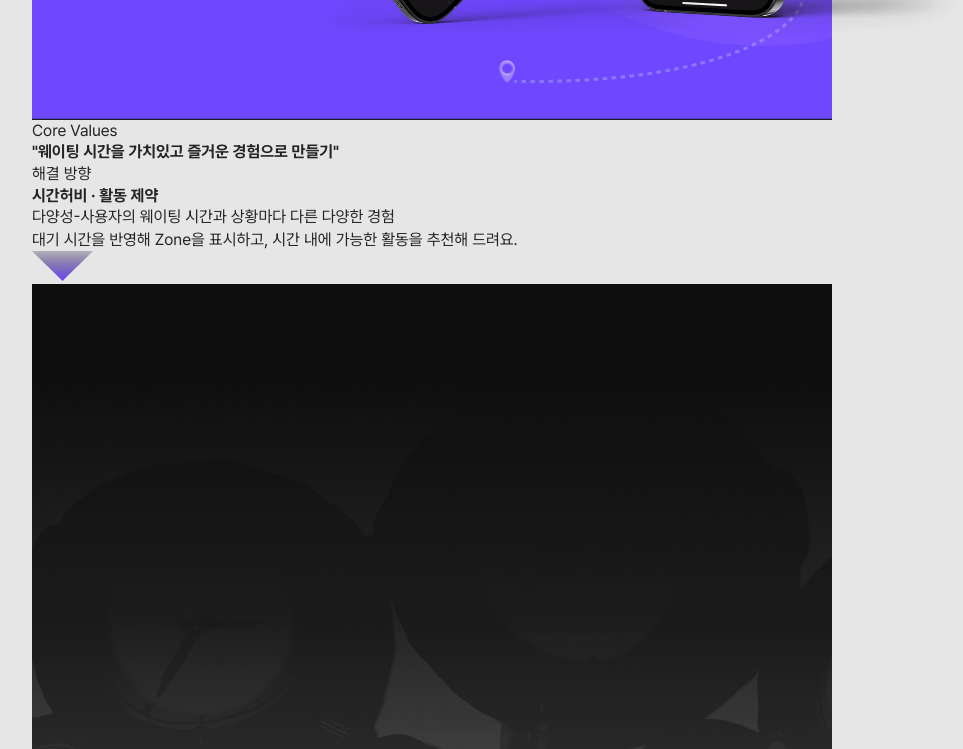
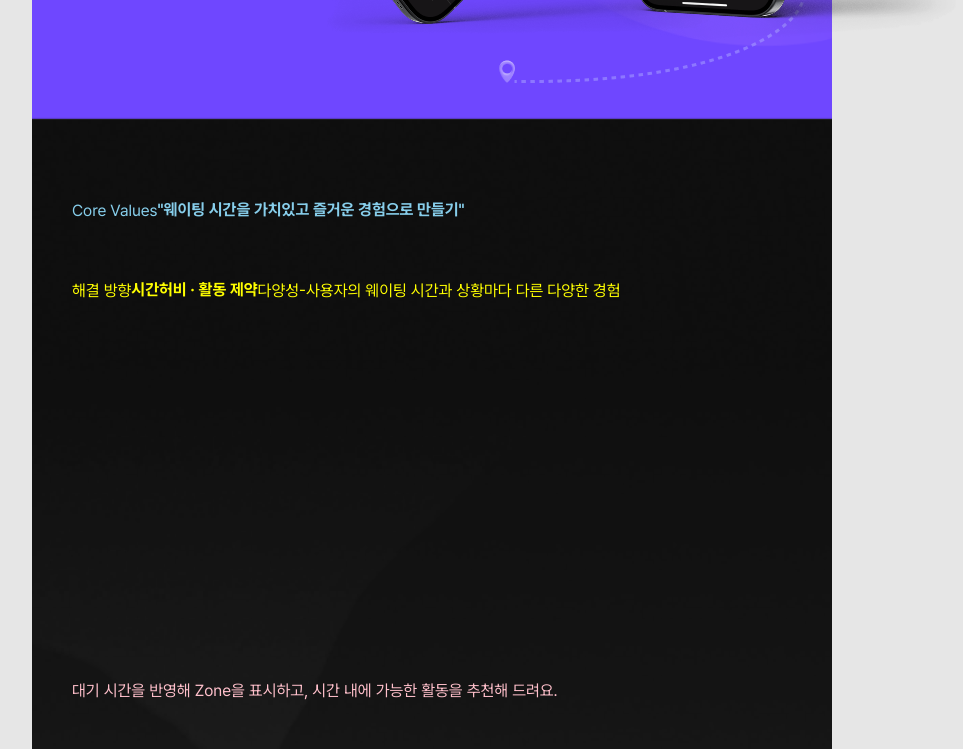
Before and after one commit to hyun2e/waitzone-landing, a React (Vite) app: page / in a window 1280 px wide. Shown: the part 680-1429 px from the top of the page, without its empty margins (208-1171 px from the left). Built offline with nearby package versions, Linux system fonts and the light colour scheme.

Commit message:
메인 Herosection_ea

```diff
--- a/src/sections/CoreValues.jsx
+++ b/src/sections/CoreValues.jsx
@@ -3,36 +3,74 @@ import arrow from "../assets/images/c2_arrow.png";
 import background from "../assets/images/c2_background.png";
 import line from "../assets/images/c2_textbox_line.png";
 import textbook from "../assets/images/c2_textbox.png";
+import styled from "styled-components";
+
+const CoreContainer = styled.div`
+  background-image: url(${background});
+  background-size: cover;
+  background-position: center;
+  width: 100%;
+  min-height: 600px;
+  position: relative;
+  padding: 40px 20px;
+`;
+
+const TopCorevalue = styled.div`
+  display: flex;
+  width: 100%;
+  height: 50px;
+  position: relative;
+  padding: 40px 20px;
+  color: skyblue;
+`;
+
+const MiddleCorevalue = styled.div`
+  display: flex;
+  max-width: 600px;
+  height: 400px;
+  position: relative;
+  padding: 40px 20px;
+  color: yellow;
+`;
+
+const Solution = styled.div`
+  display: flex;
+  max-width: 600px;
+  height: 200px;
+  position: relative;
+  padding: 40px 20px;
+  color: pink;
+`;
 
 const CoreValues = () => {
   return (
-    <div>
+    <CoreContainer>
       {/* Core Values */}
-      <div>
+      <TopCorevalue>
         <p>Core Values</p>
         <h2>"웨이팅 시간을 가치있고 즐거운 경험으로 만들기"</h2>
-      </div>
+      </TopCorevalue>
 
       {/* 해결 방향 */}
-      <div>
+      <MiddleCorevalue>
         <p>해결 방향</p>
         <h2>시간허비 · 활동 제약</h2>
         <p>다양성-사용자의 웨이팅 시간과 상황마다 다른 다양한 경험</p>
-      </div>
+      </MiddleCorevalue>
 
       {/* Solution */}
-      <div>
+      <Solution>
         <p>
           대기 시간을 반영해 Zone을 표시하고, 시간 내에 가능한 활동을 추천해
           드려요.
         </p>
-      </div>
+      </Solution>
 
       <img src={arrow} />
-      <img src={background} />
+      <img src={background} alt="background" />
       <img src={line} />
       <img src={textbook} />
-    </div>
+    </CoreContainer>
   );
 };
 
--- a/src/sections/HeroSection.jsx
+++ b/src/sections/HeroSection.jsx
@@ -9,7 +9,7 @@ const HeroContainer = styled.div`
   background-size: cover;
   background-position: center;
   width: 100%;
-  height: 100vh;
+  height: 800px;
   position: relative;
   padding: 40px 20px;
 `;
```
